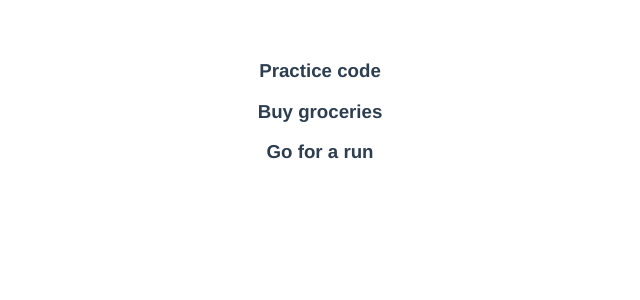
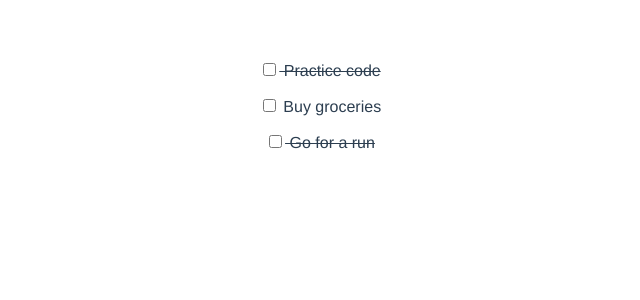
Before and after one commit to gwu205/vue-todo, a Vue app: page / in a window 1280 px wide. Shown: the top 300 px of the page, without its empty margins (320-960 px from the left). Built offline with nearby package versions, Linux system fonts and the light colour scheme.

Commit message:
checkbox and complete status function

```diff
--- a/src/App.vue
+++ b/src/App.vue
@@ -18,7 +18,7 @@ export default {
         {
           id: 1,
           title: "Practice code",
-          completed: false
+          completed: true
         },
         {
           id: 2,
--- a/src/components/TodoItem.vue
+++ b/src/components/TodoItem.vue
@@ -1,15 +1,28 @@
 <template>
-    <div>
-        <p>Todo Item</p>
+    <div class="todo-item" :class="{'is-complete':todo.completed}">
+        <p>
+            <input type="checkbox" v-on:change="markComplete">
+            {{todo.title}}
+        </p>
     </div>
 </template>
 
 <script>
 export default {
-    name: "TodoItem"
+    name: "TodoItem",
+    props: [
+        "todo"
+    ],
+    methods: {
+        markComplete() {
+            this.todo.completed = !this.todo.completed;
+        }
+    }
 }
 </script>
 
 <style scoped>
-
+    .is-complete {
+        text-decoration: line-through;
+    }
 </style>
--- a/src/components/Todos.vue
+++ b/src/components/Todos.vue
@@ -1,14 +1,19 @@
 <template>
     <div>
         <div :key="todo.id" v-for="todo in todos">
-            <h3>{{todo.title}}</h3>
+            <TodoItem :todo="todo" />
         </div>
     </div>
 </template>
 
 <script>
+import TodoItem from './TodoItem.vue';
+
 export default {
     name: "Todos",
+    components: {
+        TodoItem
+    },
     props: ["todos"]
 }
 </script>
```
